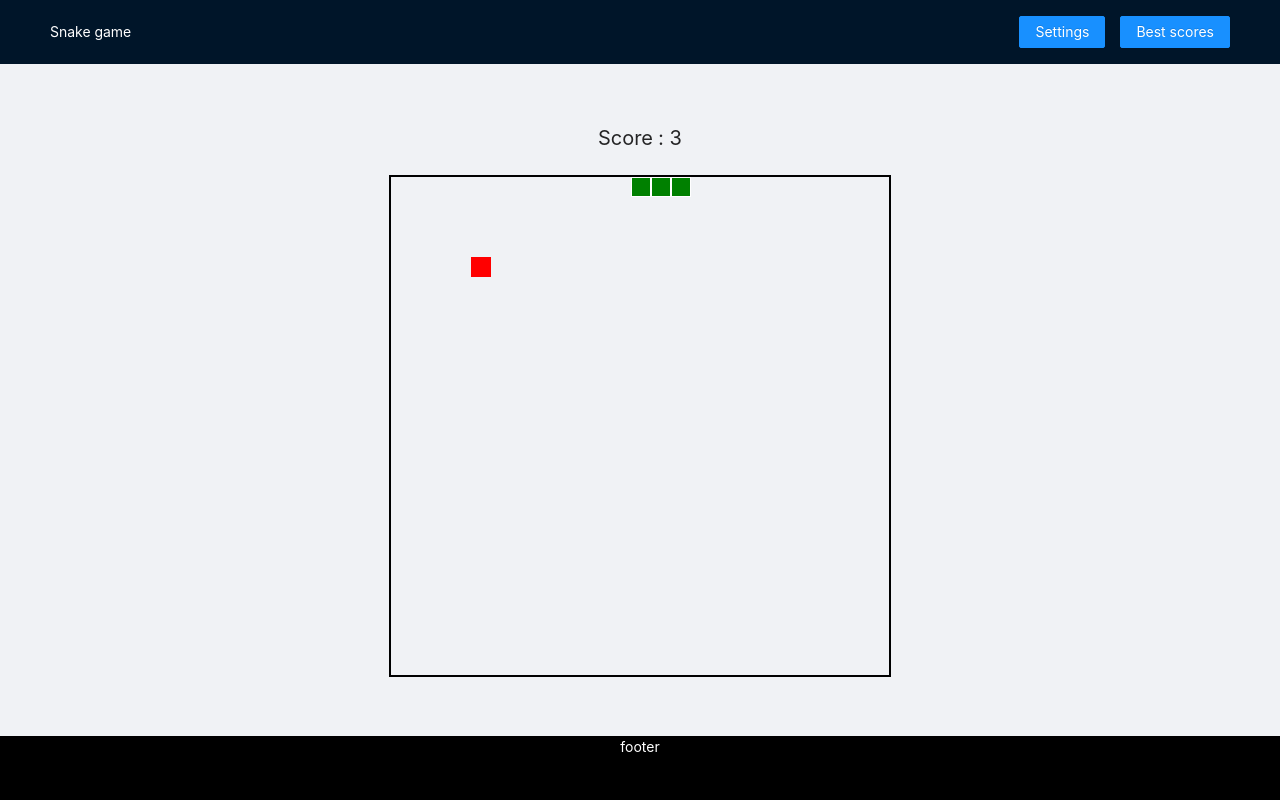
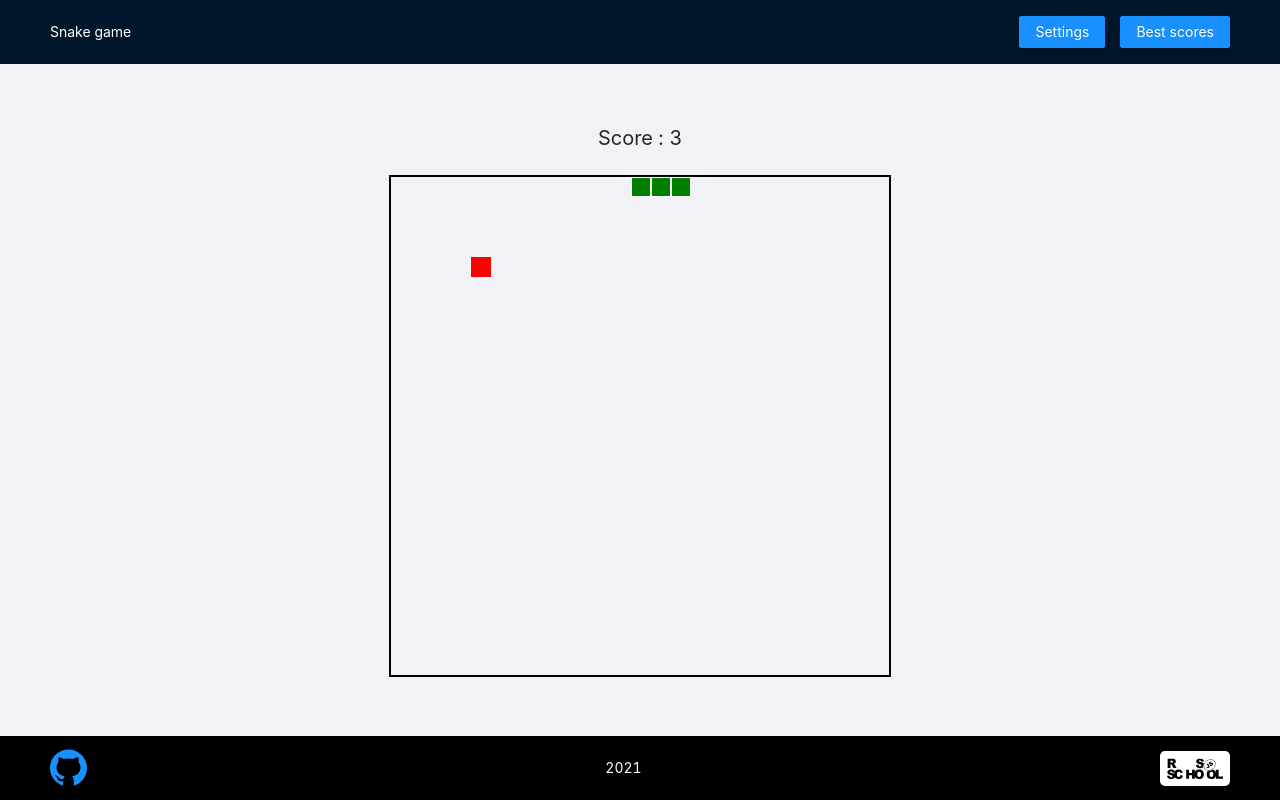
Before and after one commit to zhenya-band/react-game, a React (Create React App) app: page /game in a window 1280 px wide. Built offline with nearby package versions, Linux system fonts and the light colour scheme.

Commit message:
feat: add links in footer

```diff
--- a/src/components/Footer/Footer.css
+++ b/src/components/Footer/Footer.css
@@ -1,11 +1,25 @@
 .footer {
-  height: 64px;
+  padding: 13px 0;
   background-color: black;
   color: white;
 }
 
 .footer-inner {
+  max-width: 1200px;
   display: flex;
   align-items: center;
-  justify-content: center;
+  justify-content: space-between;
+  margin: 0 auto;
+  padding: 0 10px;
 }
+
+.footer-logo__img {
+  width: 70px;
+  background: white;
+  border-radius: 5px;
+  padding: 7px;
+}
+
+.footer-year {
+  font-weight: 600px;
+}
--- a/src/components/Footer/Footer.jsx
+++ b/src/components/Footer/Footer.jsx
@@ -1,11 +1,19 @@
 import React from 'react';
+import { GithubOutlined } from '@ant-design/icons';
+import rssLogo from './../../assets/rss-logo.svg';
 import './Footer.css';
 
 const Footer = () => {
   return (
     <div className='footer'>
-      <div className="footer-inner">
-        footer
+      <div className='footer-inner'>
+        <a href='https://github.com/zhenya-band'>
+          <GithubOutlined style={{ fontSize: '37px' }} />
+        </a>
+        <div className='footer-year'>2021</div>
+        <a href='https://rs.school/js/' className='footer-logo'>
+          <img className='footer-logo__img' src={rssLogo} alt='logo'/>
+        </a>
       </div>
     </div>
   );
```
Also changed, not shown: src/assets/rss-logo.svg (added).
